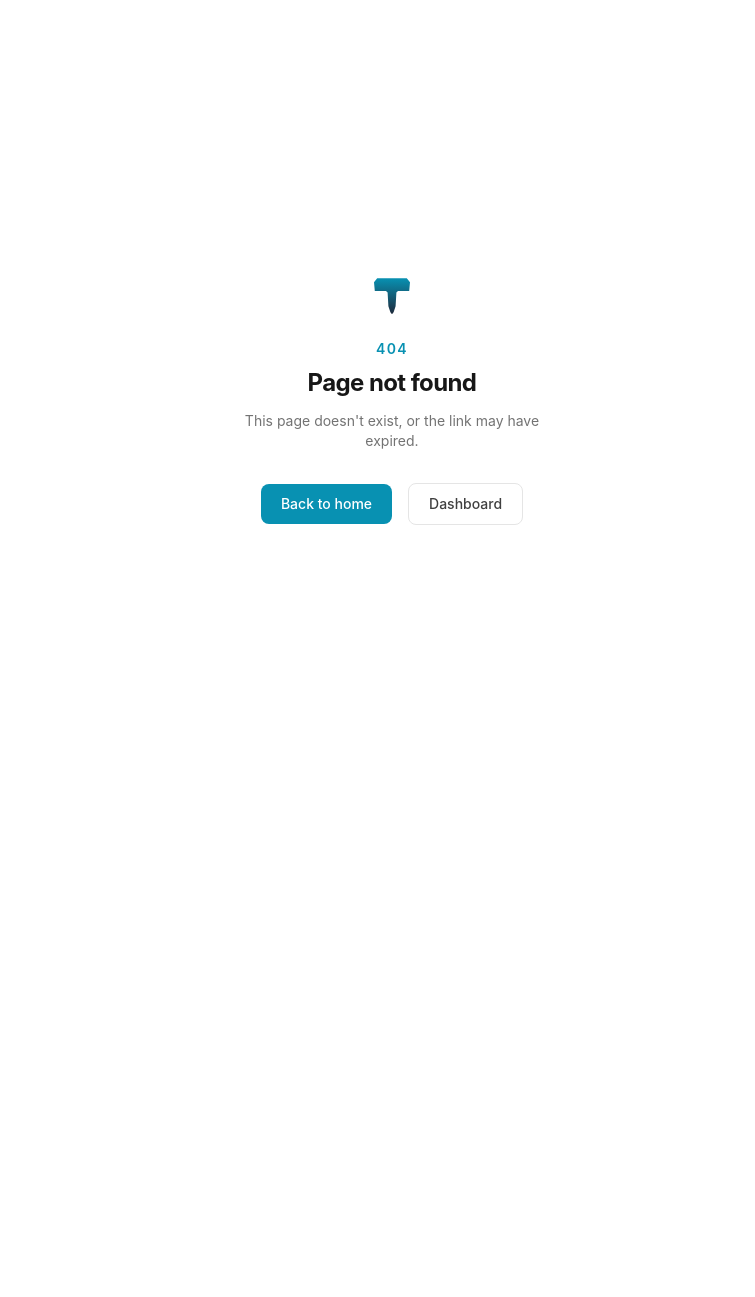
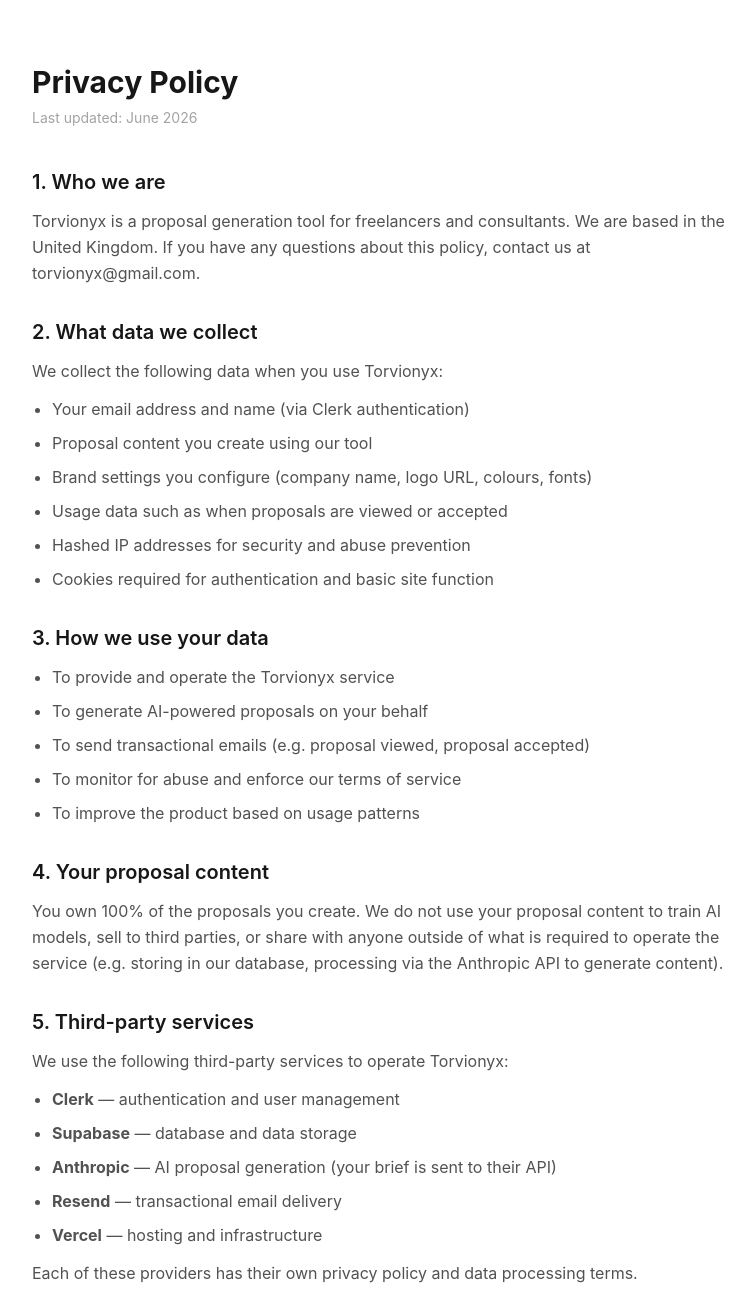
Before and after one commit to torvionyx-cloud/torvionyx-beta, a Next.js app: page /privacy-policy in a window 1280 px wide. Before the commit this address had no page. Shown: the top 1297 px of the page, without its empty margins (248-1003 px from the left). Before the commit the page ends 800 px from the top, so only its background shows below. Built offline with nearby package versions, Linux system fonts and the light colour scheme.

Commit message:
feat: add privacy policy page

```diff
--- /dev/null
+++ b/src/app/privacy-policy/page.tsx
@@ -0,0 +1,98 @@
+export default function PrivacyPolicyPage() {
+  return (
+    <div className="min-h-screen bg-white">
+      <div className="max-w-3xl mx-auto px-6 py-16">
+        <h1 className="text-3xl font-bold text-neutral-900 mb-2">Privacy Policy</h1>
+        <p className="text-sm text-neutral-400 mb-10">Last updated: June 2026</p>
+
+        <div className="prose prose-neutral max-w-none space-y-8 text-neutral-600 leading-relaxed">
+
+          <section>
+            <h2 className="text-xl font-semibold text-neutral-900 mb-3">1. Who we are</h2>
+            <p>Torvionyx is a proposal generation tool for freelancers and consultants. We are based in the United Kingdom. If you have any questions about this policy, contact us at torvionyx@gmail.com.</p>
+          </section>
+
+          <section>
+            <h2 className="text-xl font-semibold text-neutral-900 mb-3">2. What data we collect</h2>
+            <p>We collect the following data when you use Torvionyx:</p>
+            <ul className="list-disc pl-5 space-y-2 mt-3">
+              <li>Your email address and name (via Clerk authentication)</li>
+              <li>Proposal content you create using our tool</li>
+              <li>Brand settings you configure (company name, logo URL, colours, fonts)</li>
+              <li>Usage data such as when proposals are viewed or accepted</li>
+              <li>Hashed IP addresses for security and abuse prevention</li>
+              <li>Cookies required for authentication and basic site function</li>
+            </ul>
+          </section>
+
+          <section>
+            <h2 className="text-xl font-semibold text-neutral-900 mb-3">3. How we use your data</h2>
+            <ul className="list-disc pl-5 space-y-2">
+              <li>To provide and operate the Torvionyx service</li>
+              <li>To generate AI-powered proposals on your behalf</li>
+              <li>To send transactional emails (e.g. proposal viewed, proposal accepted)</li>
+              <li>To monitor for abuse and enforce our terms of service</li>
+              <li>To improve the product based on usage patterns</li>
+            </ul>
+          </section>
+
+          <section>
+            <h2 className="text-xl font-semibold text-neutral-900 mb-3">4. Your proposal content</h2>
+            <p>You own 100% of the proposals you create. We do not use your proposal content to train AI models, sell to third parties, or share with anyone outside of what is required to operate the service (e.g. storing in our database, processing via the Anthropic API to generate content).</p>
+          </section>
+
+          <section>
+            <h2 className="text-xl font-semibold text-neutral-900 mb-3">5. Third-party services</h2>
+            <p>We use the following third-party services to operate Torvionyx:</p>
+            <ul className="list-disc pl-5 space-y-2 mt-3">
+              <li><strong>Clerk</strong> — authentication and user management</li>
+              <li><strong>Supabase</strong> — database and data storage</li>
+              <li><strong>Anthropic</strong> — AI proposal generation (your brief is sent to their API)</li>
+              <li><strong>Resend</strong> — transactional email delivery</li>
+              <li><strong>Vercel</strong> — hosting and infrastructure</li>
+            </ul>
+            <p className="mt-3">Each of these providers has their own privacy policy and data processing terms.</p>
+          </section>
+
+          <section>
+            <h2 className="text-xl font-semibold text-neutral-900 mb-3">6. Data retention</h2>
+            <p>We retain your data for as long as your account is active. If you delete your account, your proposals and personal data will be deleted within 30 days.</p>
+          </section>
+
+          <section>
+            <h2 className="text-xl font-semibold text-neutral-900 mb-3">7. Your rights (UK GDPR)</h2>
+            <p>Under UK GDPR you have the right to:</p>
+            <ul className="list-disc pl-5 space-y-2 mt-3">
+              <li>Access the personal data we hold about you</li>
+              <li>Request correction of inaccurate data</li>
+              <li>Request deletion of your data</li>
+              <li>Object to or restrict processing of your data</li>
+              <li>Data portability</li>
+            </ul>
+            <p className="mt-3">To exercise any of these rights, email us at torvionyx@gmail.com.</p>
+          </section>
+
+          <section>
+            <h2 className="text-xl font-semibold text-neutral-900 mb-3">8. Cookies</h2>
+            <p>We use essential cookies for authentication and site function. We also use Termly to manage cookie consent. You can update your cookie preferences at any time using the Consent Preferences link in our footer.</p>
+          </section>
+
+          <section>
+            <h2 className="text-xl font-semibold text-neutral-900 mb-3">9. Changes to this policy</h2>
+            <p>We may update this policy from time to time. We will notify you of significant changes by email or by posting a notice on the site.</p>
+          </section>
+
+          <section>
+            <h2 className="text-xl font-semibold text-neutral-900 mb-3">10. Contact</h2>
+            <p>For any privacy-related questions, contact us at <a href="mailto:torvionyx@gmail.com" className="text-cyan-600 hover:underline">torvionyx@gmail.com</a>.</p>
+          </section>
+
+        </div>
+
+        <div className="mt-16 pt-8 border-t border-neutral-100">
+          <a href="/" className="text-sm text-neutral-400 hover:text-neutral-600 transition-colors">← Back to Torvionyx</a>
+        </div>
+      </div>
+    </div>
+  );
+}
```
